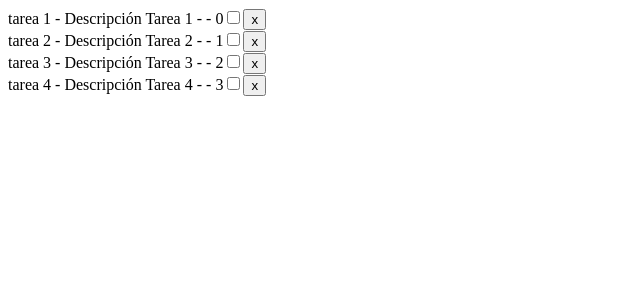
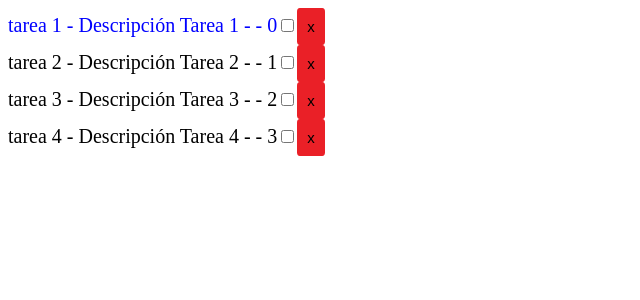
Before and after one commit to cristianortiz/firstReactApp, a React (Create React App) app: page / in a window 1280 px wide. Shown: the top 300 px of the page, without its empty margins (0-640 px from the left). Built offline with nearby package versions, Linux system fonts and the light colour scheme.

Commit message:
dar estilo dinamicamente a componentes mediante objetos de JS

```diff
--- a/src/components/Task.js
+++ b/src/components/Task.js
@@ -2,16 +2,32 @@
 import React, { Component } from "react";
 
 class Task extends Component {
+  //metodo para dar estilo de forma dinamica segun eventos JS
+  styleCompleted() {
+    return {
+      fontSize: "20px",
+      color: this.props.task.done ? "blue" : "black", //cambio el color segun si task.done = true/false
+    };
+  }
+
   render() {
     //extraigo desde props los datos de una tarea
     const { task } = this.props;
     return (
-      <div>
-        {task.title} - {task.description} -{task.done} - {task.id}
+      <div style={this.styleCompleted()}>
+        {task.title} - {task.description} - {task.done} - {task.id}
         <input type="checkbox" />
-        <button>x</button>
+        <button style={btnDelete}>x</button>
       </div>
     );
   }
 }
 export default Task;
+//estilo css a traves de un objeto JS
+const btnDelete = {
+  fontSize: "15px",
+  background: "#ea2027",
+  border: "none",
+  padding: "10px",
+  borderRadius: "10%",
+};
--- a/src/samples/task.json
+++ b/src/samples/task.json
@@ -3,24 +3,24 @@
     "id": 0,
     "title": "tarea 1",
     "description": "Descripción Tarea 1",
-    "donde": false
+    "done": true
   },
   {
     "id": 1,
     "title": "tarea 2",
     "description": "Descripción Tarea 2",
-    "donde": false
+    "done": false
   },
   {
     "id": 2,
     "title": "tarea 3",
     "description": "Descripción Tarea 3",
-    "donde": false
+    "done": false
   },
   {
     "id": 3,
     "title": "tarea 4",
     "description": "Descripción Tarea 4",
-    "donde": false
+    "done": false
   }
 ]
```
